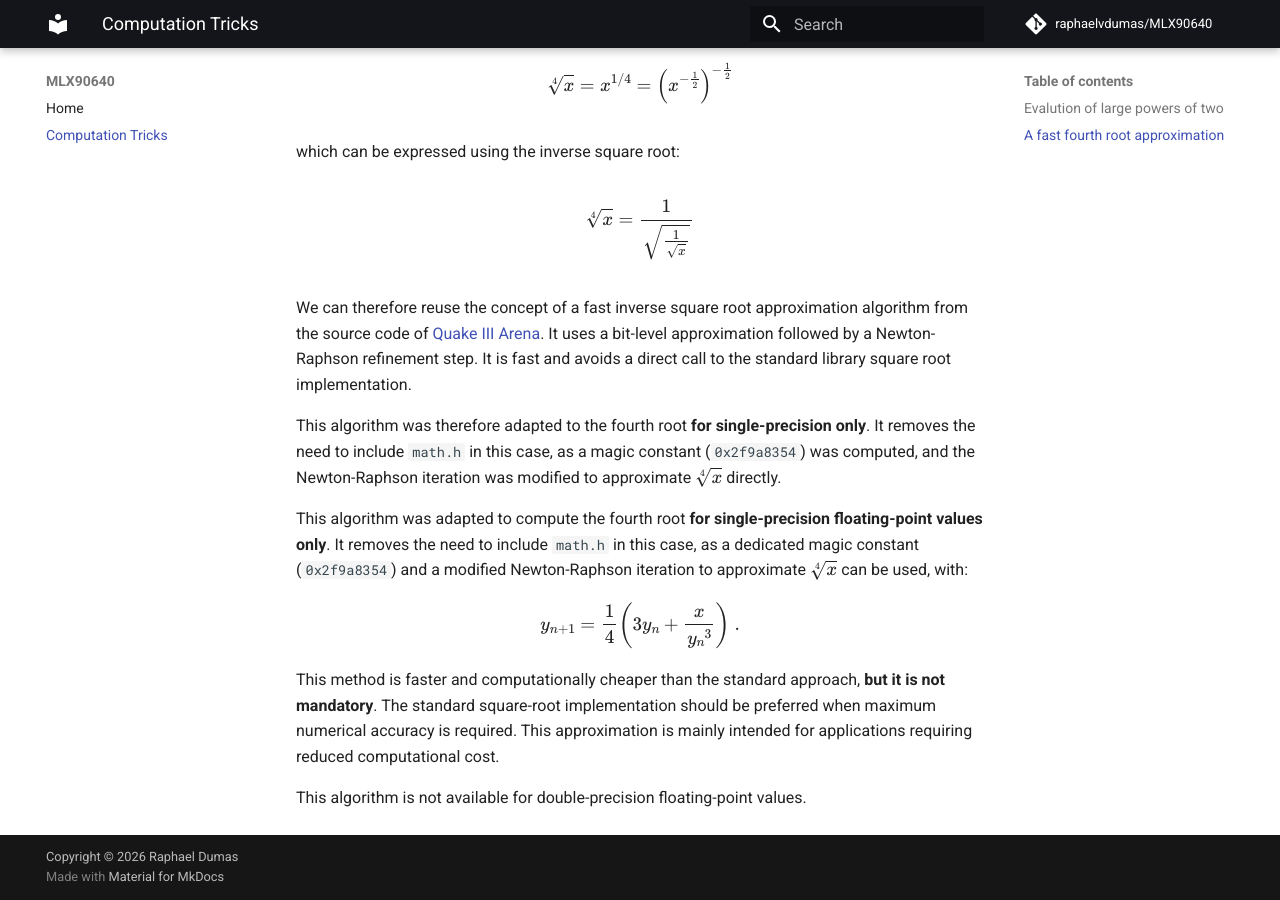
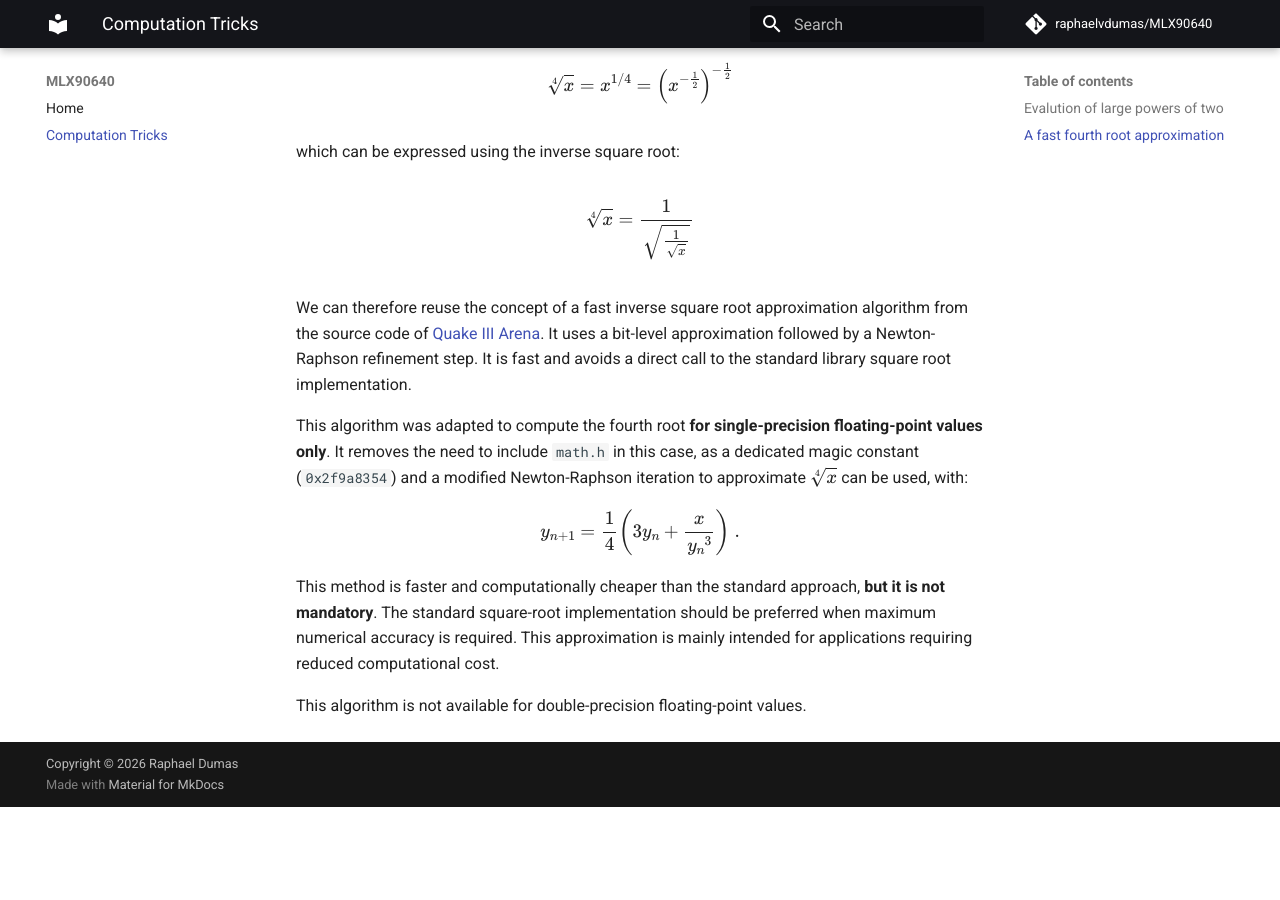
Before and after one commit to raphaelvdumas/MLX90640, an MkDocs documentation site: the page built from docs/compute_tricks.md, in a window 1280 px wide and 900 px high, scrolled down 936 px. Built offline with MkDocs 1.6.1 and Material for MkDocs 9.7.7, drawn with Linux system fonts in a browser that asks for light colours; comment, search, counter and statistics services are not loaded; after the commit the page ends 1743 px from its top, so only the background shows below that.

Commit message:
MLX90640 correction mkdocs compute

```diff
--- a/docs/compute_tricks.md
+++ b/docs/compute_tricks.md
@@ -39,8 +39,6 @@ $$
 
 We can therefore reuse the concept of a fast inverse square root approximation algorithm from the source code of [Quake III Arena](https://github.com/id-Software/Quake-III-Arena/blob/master/code/game/q_math.c). It uses a bit-level approximation followed by a Newton-Raphson refinement step. It is fast and avoids a direct call to the standard library square root implementation.
 
-This algorithm was therefore adapted to the fourth root __for single-precision only__. It removes the need to include `math.h` in this case, as a magic constant (`0x2f9a8354`) was computed, and the Newton-Raphson iteration was modified to approximate \(\sqrt[4]{x}\) directly.
-
 This algorithm was adapted to compute the fourth root __for single-precision floating-point values only__. It removes the need to include `math.h` in this case, as a dedicated magic constant (`0x2f9a8354`) and a modified Newton-Raphson iteration to approximate \(\sqrt[4]{x}\) can be used, with:
 $$
 y_{n+1} = \frac{1}{4} \left(3 y_{n} + \frac{x}{{y_n}^3} \right)~.
```
